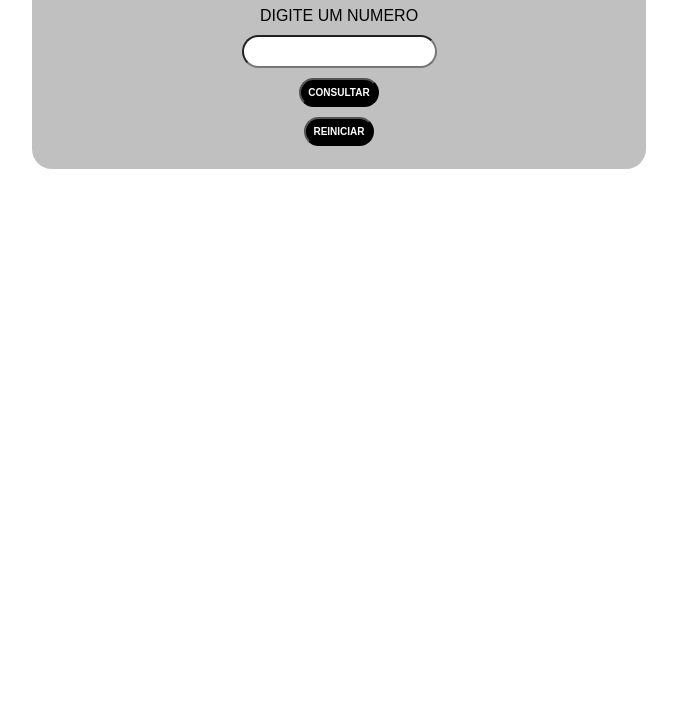
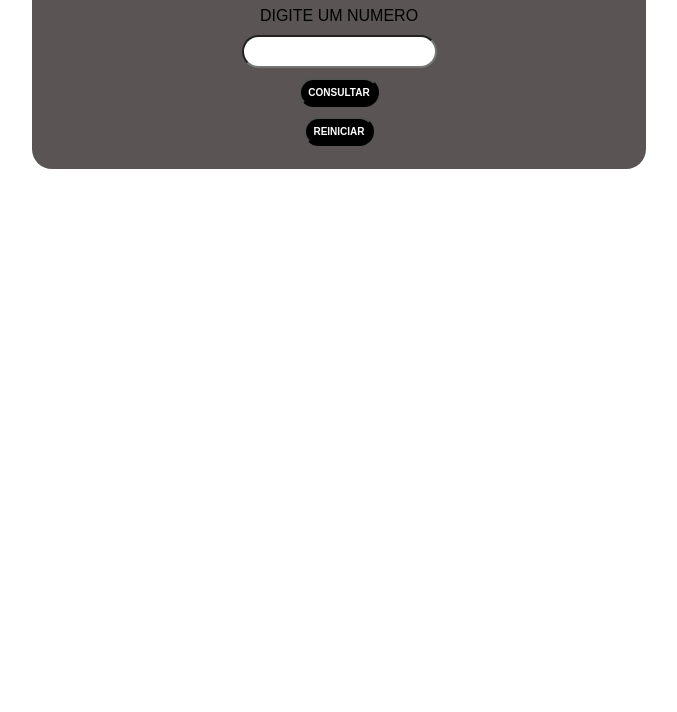
Before and after one commit to Tallisonttj/parimpar, a plain HTML site: page index.html in a window 1280 px wide. Shown: the part 88-800 px from the top of the page, without its empty margins (301-978 px from the left). Drawn offline with Linux system fonts and the light colour scheme.

Commit message:
commit com githubdescktop

```diff
--- a/assets/style.css
+++ b/assets/style.css
@@ -12,7 +12,7 @@
   flex-direction: column;
   justify-content: center;
   align-items: center;
-  background-color: silver;
+  background-color: rgb(90, 84, 84);
 
 }
 .inputs {
```
